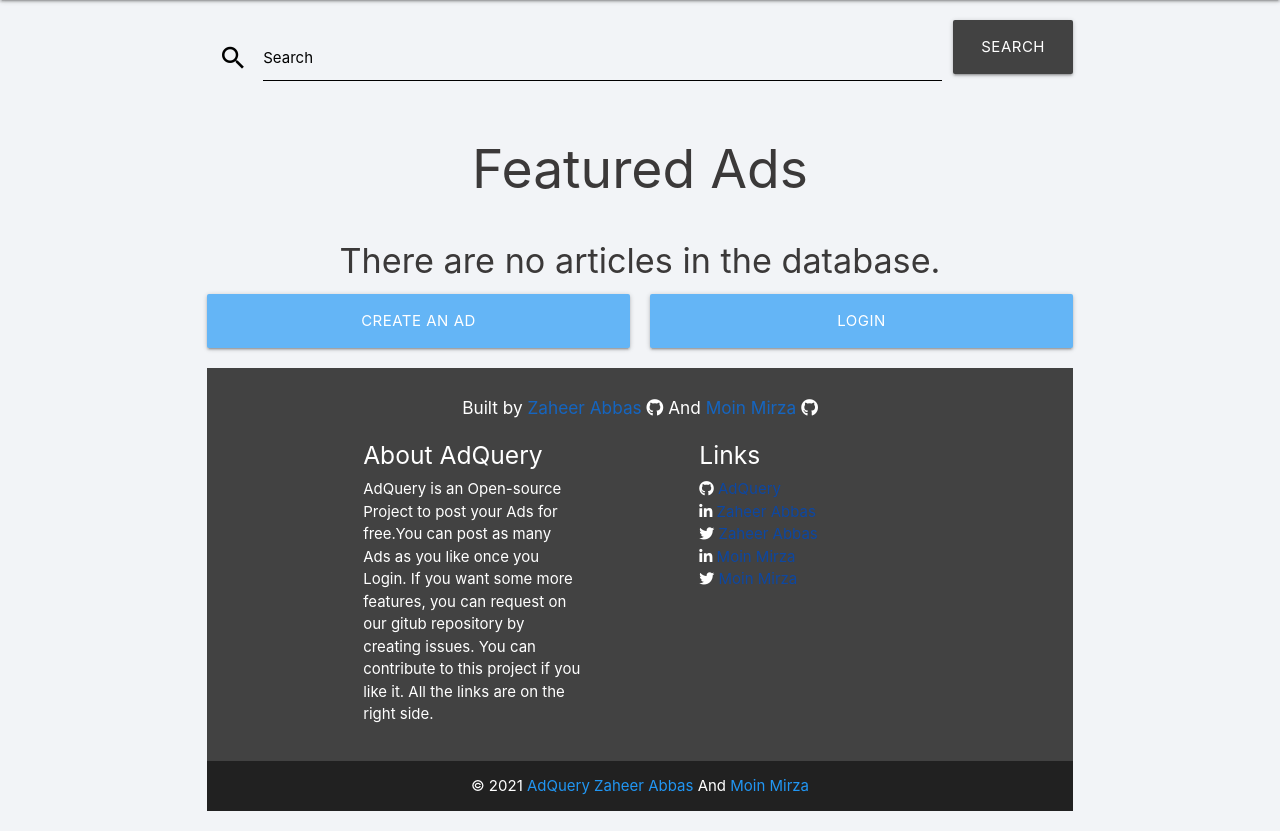
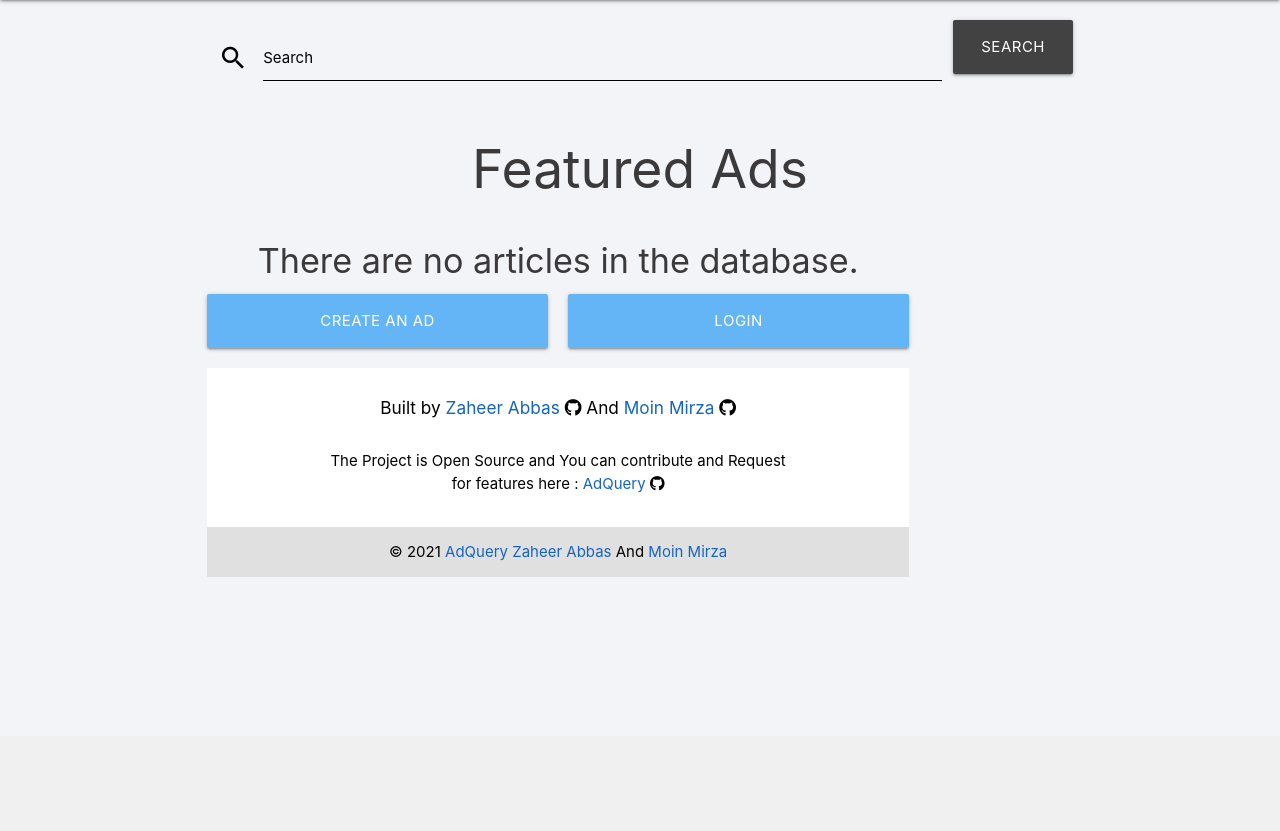
Before and after one commit to zaheerabbas21/AdsQuery, a Django app: template Ads/templates/Ads/ad_list.html in a window 1280 px wide. Shown: the part 64-895 px from the top of the page. After the commit the page ends 641 px from the top, so only its background shows below. Run offline with Django 3.2, Linux system fonts and the light colour scheme; the template is opened without the code that fills it, so the values that code supplies are empty; some libraries are stand-ins or nearby versions.

Commit message:
Refactor Footer

```diff
--- a/home/templates/base_menu.html
+++ b/home/templates/base_menu.html
@@ -127,24 +127,24 @@
 {% endblock %}
 
 {% block footer %}
-<footer class="page-footer grey darken-3 white-text">
+<footer class="page-footer white black-text">
     <div class="container">
         <div class="center">
             <h6>Built by
                 <a  href="https://github.com/nk4456542" target="_blank"
                     class="blue-text text-darken-3">
                     Zaheer Abbas
-                    <i class="fa fa-github white-text"></i>
+                    <i class="fa fa-github black-text"></i>
                 </a>
                 And
                 <a  href="https://github.com/nk4456542" target="_blank"
                     class="blue-text text-darken-3">
                     Moin Mirza
-                    <i class="fa fa-github white-text"></i>
+                    <i class="fa fa-github black-text"></i>
                 </a>
             </h6>
         </div>
-        <div class="row">
+        <!-- <div class="row">
             <div class="col s12 m12 l6">
                 <div class="custom-media">
                     <h5 class="custom-media">About AdQuery</h5>
@@ -206,23 +206,33 @@
                     </ul>
                 </div>
             </div>
+        </div> -->
+        <div class="center custom-margin">
+            <p>
+                The Project is Open Source and You can contribute and Request for features here :
+                <a href="" target="_blank"
+                    class="blue-text text-darken-3">
+                    AdQuery
+                    <i class="fa fa-github black-text"></i>
+            </a>
+            </p>
         </div>
     </div>
-    <div class="footer-copyright grey darken-4">
-        <div class="container center-align white-text">
+    <div class="footer-copyright grey lighten-2">
+        <div class="container center-align black-text">
             &copy; 2021
             <a  href="" target="_blank"
-                class="blue-text">
+                class="blue-text text-darken-3">
                 AdQuery
             </a>
             <a  href="https://github.com/nk4456542"
                 target="_blank"
-                class="blue-text">
+                class="blue-text text-darken-3">
                 Zaheer Abbas
             </a> And
             <a  href="https://github.com/nk4456542"
                 target="_blank"
-                class="blue-text">
+                class="blue-text text-darken-3">
                 Moin Mirza
             </a>
         </div>
```
